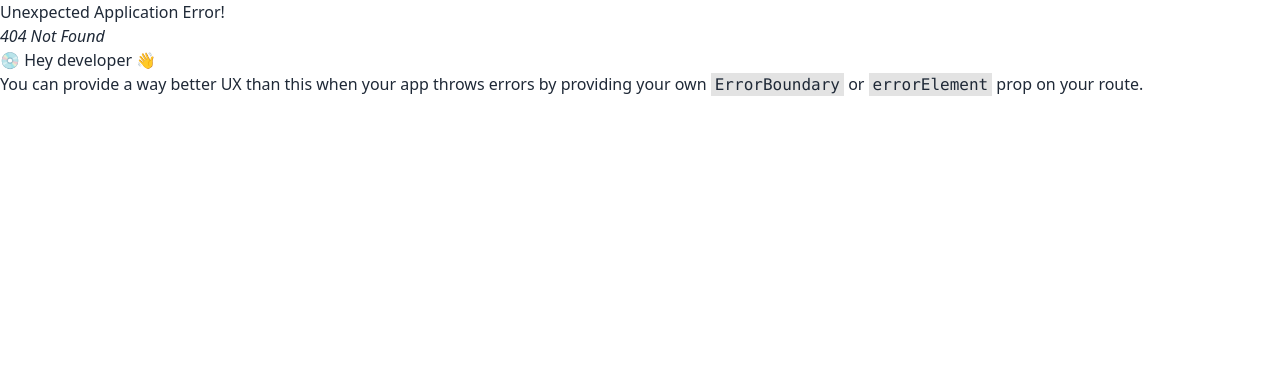
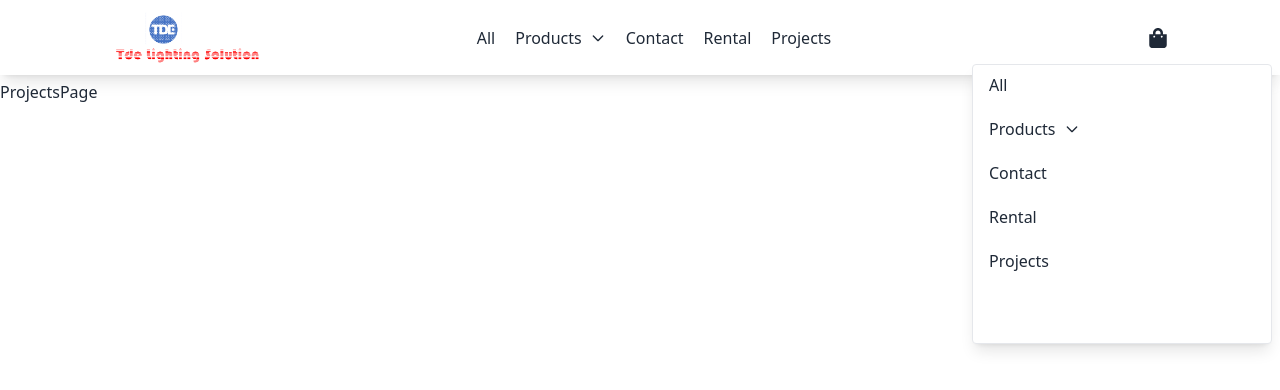
Before and after one commit to dantee8/Tde-lighting-Solutions, a React (Vite) app: page /projects in a window 1280 px wide. Before the commit this address had no page. Shown: the top 390 px of the page. Built offline with nearby package versions, Linux system fonts and the light colour scheme.

Commit message:
added two new pages for 'rental' and 'projects'

```diff
--- a/src/components/NavBar.jsx
+++ b/src/components/NavBar.jsx
@@ -1,14 +1,14 @@
 import { Link, Outlet } from "react-router-dom";
 import { FaShoppingBag } from "react-icons/fa";
 import TDeLogo from "../assets/TDe-logo.png";
-import { Dropdown } from "flowbite-react";
 import { useSelector } from "react-redux";
 import { useState } from "react";
+import NavMenu from "./NavMenu";
 
 const NavBar = () => {
   const cartItems = useSelector((state) => state.cart.items);
   const categories = useSelector((state) => state.product.products);
-  const [menuDrop, setMenuDrop] = useState(false);
+  const [menuDrop, setMenuDrop] = useState(true);
 
   const handleMenuToggle = () => {
     setMenuDrop((prevMenu) => !prevMenu);
@@ -20,39 +20,13 @@ const NavBar = () => {
         <Link to="/">
           <img className="lg:w-40 w-28" src={TDeLogo} alt="" />
         </Link>
-        <nav className="lg:-ml-28 hidden md:flex">
-          <ul className="flex gap-5 items-center">
-            <li>
-              <Link to="/products">All</Link>
-            </li>
-            <li>
-              <Dropdown
-                label="Products"
-                inline
-                placement="bottom"
-                className="w-[60vw]"
-              >
-                {categories.map((category) => {
-                  return (
-                    <div key={category.id} className="  text-nowrap">
-                      <Link to={`/products/${category.id}`} className="">
-                        <Dropdown.Item className=" ">
-                          {category.name.slice(0, 10)}
-                        </Dropdown.Item>
-                      </Link>
-                    </div>
-                  );
-                })}
-              </Dropdown>
-            </li>
-            <li>
-              <Link to="/about">About Us</Link>
-            </li>
-            <li>
-              <Link to="/contact">Contact</Link>
-            </li>
-          </ul>
-        </nav>
+        <NavMenu
+          items={categories}
+          navClass="lg:-ml-28 hidden md:flex "
+          ulClass="flex gap-5 items-center "
+          links={["All", "Products", "Contact", "Rental", "Projects"]}
+          dropDownClass="w-[60vw]"
+        />
         <div className=" flex gap-2 items-center rounded ">
           <Link to="/shopping-cart">
             <FaShoppingBag className="w-5 h-5 rounded relative" />
@@ -73,62 +47,14 @@ const NavBar = () => {
             <span className="w-4 h-[1px]  border-black border-[1px]"></span>
           </div>
           {menuDrop && (
-            <div className=" absolute  top-16 shadow-lg right-2 border-[1px]  bg-white z-20  w-[300px] h-[340px]  rounded flex">
-              <ul className="flex flex-col w-full justify-between ml-4 items-start my-2 ">
-                <li>
-                  <Link>All</Link>
-                </li>
-                <hr className="w-3/4" />
-                <li>
-                  <Dropdown
-                    label="Products"
-                    inline
-                    placement="bottom"
-                    className="w-[60vw]"
-                  >
-                    {categories.map((category) => {
-                      return (
-                        <div key={category.id} className="  text-nowrap">
-                          <Link to={`/products/${category.id}`} className="">
-                            <Dropdown.Item className=" ">
-                              {category.name.slice(0, 10)}
-                            </Dropdown.Item>
-                          </Link>
-                          <hr className="w-3/4" />
-                        </div>
-                      );
-                    })}
-                  </Dropdown>
-                </li>
-                <hr className="w-3/4" />
-
-                <li>
-                  <Link to={"/contact"}>Rental</Link>
-                </li>
-                <hr className="w-3/4" />
-                <li>
-                  <Link to={"/contact"}>Projects</Link>
-                </li>
-                <hr className="w-3/4" />
-                <li>
-                  <Link to={"/contact"}>Contact</Link>
-                </li>
-                <hr className="w-3/4" />
-                <li>
-                  <Link>About Us</Link>
-                </li>
-                <hr className="w-3/4" />
-
-                <li className="w-3/4 mx-auto items-center text-center ">
-                  <button
-                    onClick={() => handleMenuToggle()}
-                    className="border-2 bg-teal-200 mb-2 hover:bg-teal-500 py-1 w-full  text-sm rounded-full px-5 "
-                  >
-                    Close
-                  </button>
-                </li>
-              </ul>
-            </div>
+            <NavMenu
+              items={categories}
+              navClass="absolute  top-16 shadow-lg right-2 border-[1px]  bg-white  w-[300px] h-[280px]  rounded flex"
+              ulClass="flex flex-col w-full gap-5 ml-4 items-start my-2 "
+              links={["All", "Products", "Contact", "Rental", "Projects"]}
+              dropDownClass="w-[60vw]"
+              closeMenu={handleMenuToggle}
+            />
           )}
         </div>
       </header>
--- /dev/null
+++ b/src/components/NavMenu.jsx
@@ -0,0 +1,57 @@
+import React from "react";
+import { Link } from "react-router-dom";
+import { Dropdown } from "flowbite-react";
+
+const NavMenu = ({
+  items,
+  navClass,
+  ulClass,
+  links,
+  dropDownClass,
+  closeMenu,
+}) => {
+  return (
+    <nav className={navClass}>
+      <ul className={ulClass}>
+        {links.map((link, index) => {
+          if (link === "Products") {
+            return (
+              <li key={index}>
+                <Dropdown
+                  label={link}
+                  inline
+                  className={dropDownClass}
+                  placement="bottom"
+                >
+                  {items.map((item) => (
+                    <Link to={`/products/${item.id}`} key={item.id}>
+                      <Dropdown.Item>{item.name.slice(0, 10)}</Dropdown.Item>
+                    </Link>
+                  ))}
+                </Dropdown>
+              </li>
+            );
+          } else {
+            return (
+              <li key={index}>
+                <Link to={link === "All" ? "/products" : `/${link}`}>
+                  {link}
+                </Link>
+              </li>
+            );
+          }
+        })}
+        <li className="w-3/4 md:hidden mx-auto items-center text-center ">
+          <button
+            onClick={() => closeMenu()}
+            className="border-2 bg-teal-200 mb-2 hover:bg-teal-500 py-1 w-full text-sm rounded-full px-5"
+          >
+            Close
+          </button>
+        </li>
+      </ul>
+    </nav>
+  );
+};
+
+export default NavMenu;
--- a/src/main.jsx
+++ b/src/main.jsx
@@ -9,6 +9,8 @@ import ContactPage from "./pages/ContactPage.jsx";
 import ProductsListPage from "./pages/ProductsListPage.jsx";
 import ProductDetailPage from "./pages/ProductDetailPage.jsx";
 import ShoppingCardPage from "./pages/ShoppingCardPage.jsx";
+import RentalPage from "./pages/RentalPage.jsx";
+import ProjectsPage from "./pages/ProjectsPage.jsx";
 import { Provider } from "react-redux";
 import store from "./store/store.js";
 const router = createBrowserRouter([
@@ -24,6 +26,8 @@ const router = createBrowserRouter([
       },
       { path: "products/:productId", element: <ProductDetailPage /> },
       { path: "/shopping-cart", element: <ShoppingCardPage /> },
+      { path: "/rental", element: <RentalPage /> },
+      { path: "/projects", element: <ProjectsPage /> },
     ],
   },
 ]);
--- a/src/pages/ProductDetailPage.jsx
+++ b/src/pages/ProductDetailPage.jsx
@@ -15,7 +15,11 @@ const ProductDetailPage = () => {
   const product = productsI.find((item) => item.id === parsedId);
   console.log(product);
   if (!product) {
-    return <div>Loading ....</div>;
+    return (
+      <div className="w-full m-auto text-3xl font-bold flex justify-center items-center ">
+        Loading ....
+      </div>
+    );
   }
 
   return (
--- /dev/null
+++ b/src/pages/ProjectsPage.jsx
@@ -0,0 +1,7 @@
+import React from "react";
+
+const ProjectsPage = () => {
+  return <div>ProjectsPage</div>;
+};
+
+export default ProjectsPage;
--- /dev/null
+++ b/src/pages/RentalPage.jsx
@@ -0,0 +1,7 @@
+import React from "react";
+
+const RentalPage = () => {
+  return <div>RentalPage</div>;
+};
+
+export default RentalPage;
```
